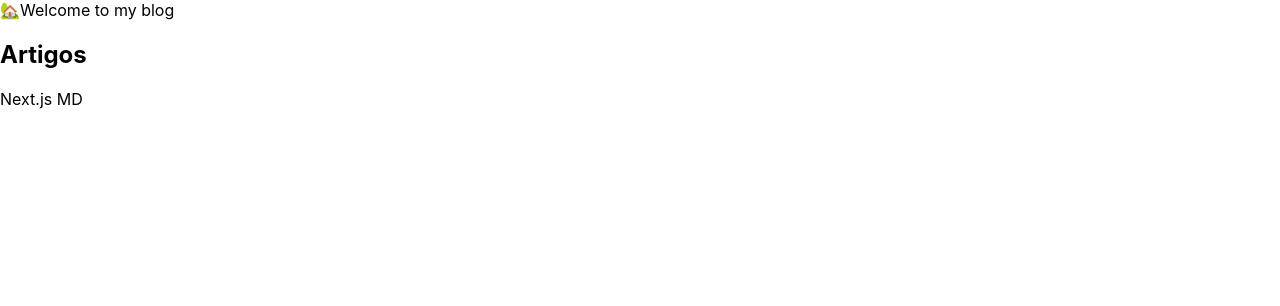
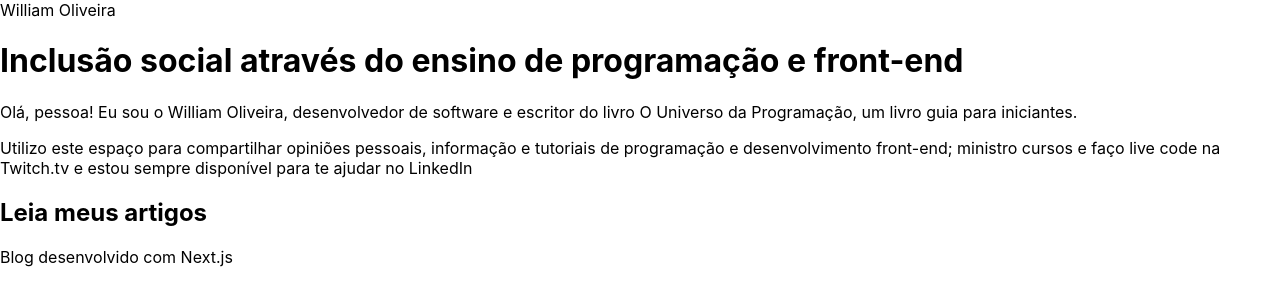
Before and after one commit to woliveiras/next-blog, a Next.js app: page / in a window 1280 px wide. Shown: the top 306 px of the page. Built offline with nearby package versions, Linux system fonts and the light colour scheme.

Commit message:
feat(Layout): add configs to infra

```diff
--- a/components/Layout.jsx
+++ b/components/Layout.jsx
@@ -1,4 +1,5 @@
 import Link from 'next/link';
+import { config } from 'infra/config'
 
 export default function Layout({ children }) {
   return (
@@ -6,15 +7,14 @@ export default function Layout({ children }) {
       <header>
         <div>
           <Link href='/'>
-            <a>🏡</a>
+            <a>{config.BLOG_TITLE}</a>
           </Link>
-          <span>Welcome to my blog</span>{' '}
         </div>
       </header>
       <main>{children}</main>
       <footer>
         <div>
-          Next.js MD
+          Blog desenvolvido com <a href="https://nextjs.org/" target='_blank' rel='noreferrer'>Next.js</a>
         </div>
       </footer>
     </div>
--- a/infra/config.ts
+++ b/infra/config.ts
@@ -1,3 +1,10 @@
 export const enum  config {
-    CONTENT_PATH = '/_content'
+    CONTENT_PATH = '/_content',
+    BLOG_NAME = 'William Oliveira',
+    BLOG_TITLE = 'William Oliveira',
+    BLOG_DESCRIPTION = 'Inclusão social através do ensino de programação e front-end',
+    CASA_DO_CODIGO_UDP = 'https://www.casadocodigo.com.br/products/livro-universo-programacao',
+    TWITTER_LINK = 'https://twitter.com/1ilhas',
+    TWITCH_LINK = 'https://twitch.tv/1ilhas',
+    LINKEDIN_LINK = 'https://www.linkedin.com/in/william-oliveira/'
 }
--- a/pages/index.tsx
+++ b/pages/index.tsx
@@ -1,15 +1,19 @@
 import type { NextPage } from 'next'
-import Head from 'next/head'
-import Image from 'next/image'
 import Link from 'next/link'
-import styles from '../styles/Home.module.css'
+
+import { config } from 'infra/config'
 
 const Home: NextPage = () => {
   return (
     <>
+      <header>
+        <h1>{config.BLOG_DESCRIPTION}</h1>
+        <p>Olá, pessoa! Eu sou o <a href={config.TWITTER_LINK} target="_blank" rel='noreferrer'>William Oliveira</a>, desenvolvedor de software e escritor do livro <a href={config.CASA_DO_CODIGO_UDP} target="_blank" rel='noreferrer'>O Universo da Programação</a>, um livro guia para iniciantes.</p>
+        <p>Utilizo este espaço para compartilhar opiniões pessoais, informação e tutoriais de programação e desenvolvimento front-end; ministro cursos e faço live code na <a href={config.TWITCH_LINK} target="_blank" rel='noreferrer'>Twitch.tv</a> e estou sempre disponível para te ajudar no <a href={config.LINKEDIN_LINK} target="_blank" rel='noreferrer'>LinkedIn</a></p>
+      </header>
       <Link href={`/posts/`}>
         <a>
-          <h2>Artigos</h2>
+          <h2>Leia meus artigos</h2>
         </a>
       </Link>
     </>
```
